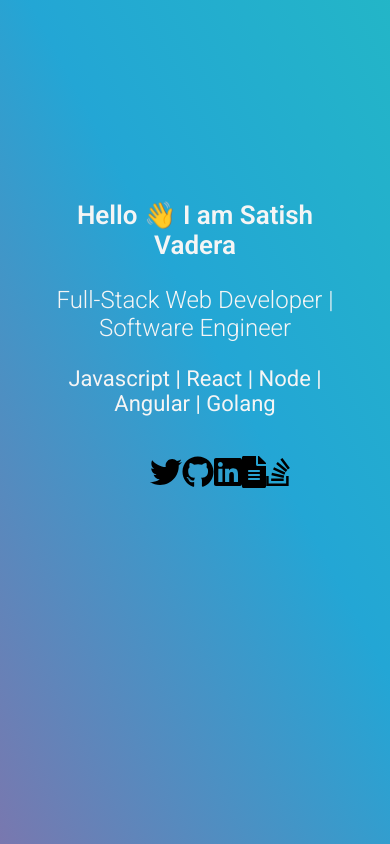
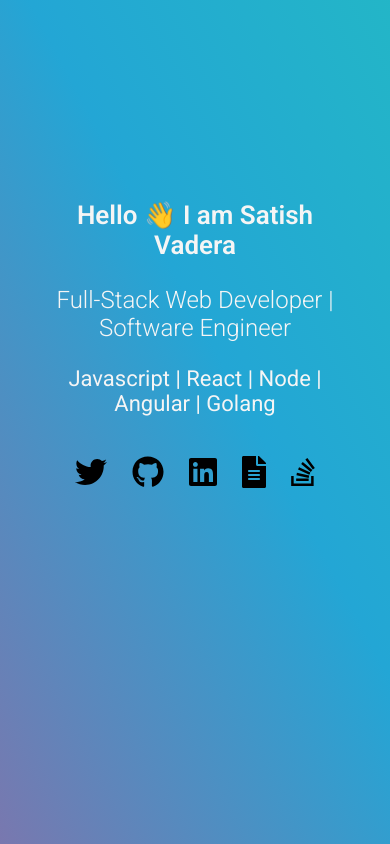
Before and after one commit to androsv/portfolio, a website: page index.html in a window 390 px wide. Drawn offline with Linux system fonts and the light colour scheme.

Commit message:
fixing mobile width

```diff
--- a/index.html
+++ b/index.html
@@ -72,6 +72,11 @@
       color: black;
       text-decoration: none;
     }
+    @media only screen and (max-width: 600px) {
+      .my-links {
+        width: 80%;
+      }
+    }
   </style>
   <body class="gradient-background">
     <div class="container">
```
